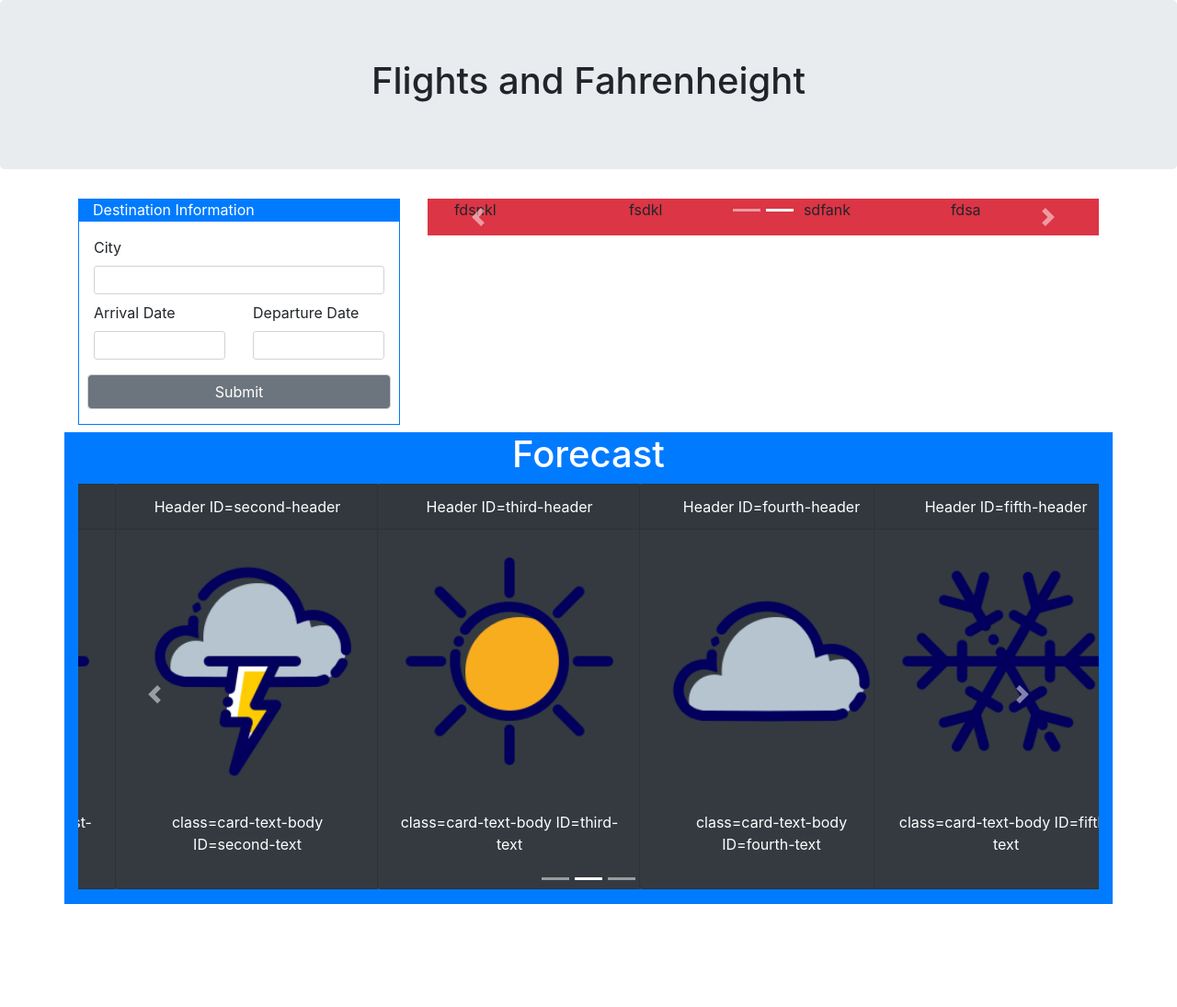
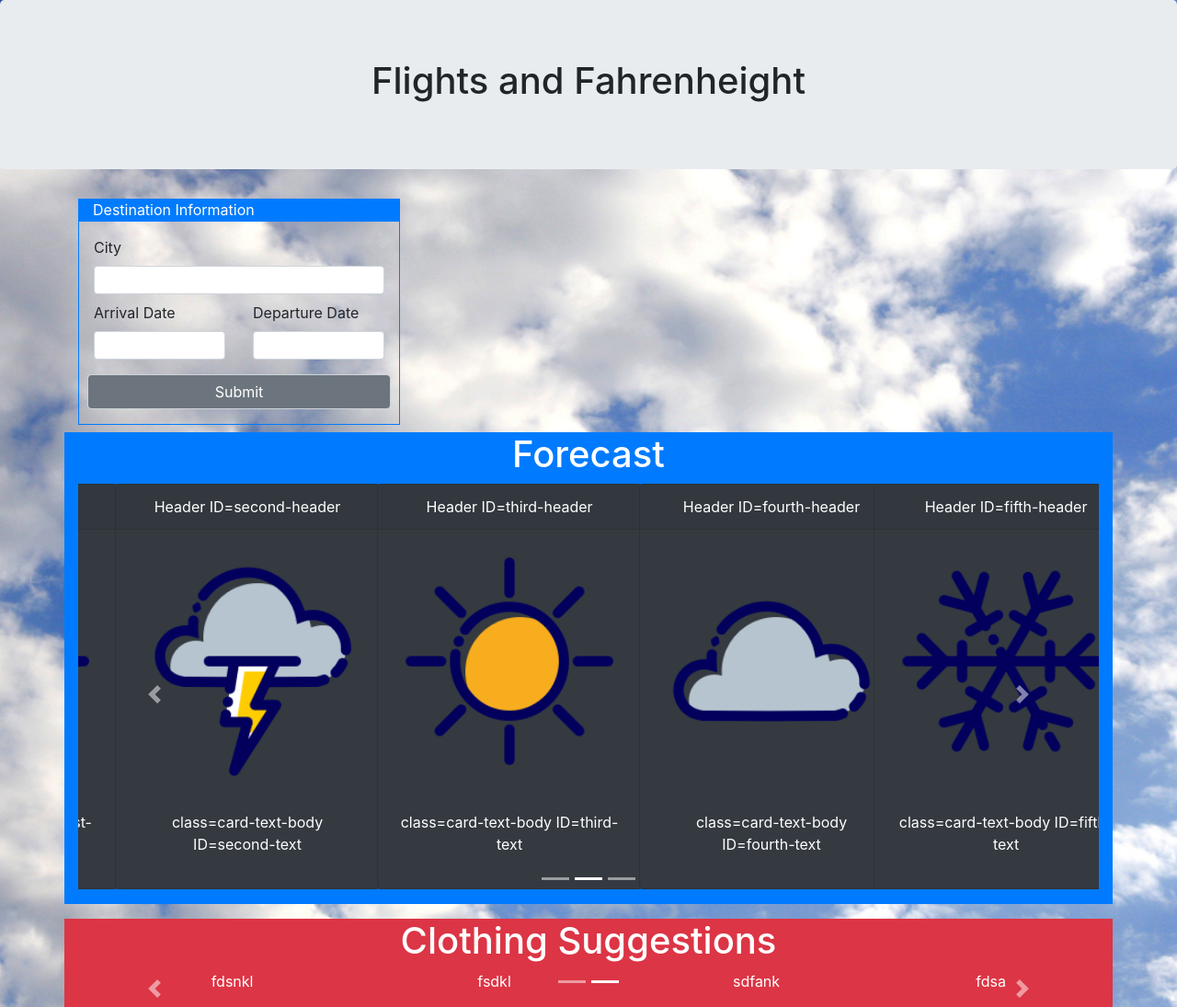
Before and after one commit to aktran321/aktran321-gwBootcampProject-1, a plain HTML site: page index.html in a window 1280 px wide. Shown: the whole page at 92% size. Before the commit the page ends 999 px from the top, so only its background shows below. Drawn offline with nearby package versions, Linux system fonts and the light colour scheme.

Commit message:
added a background picture and put the clothing carousel below the forecast carousel

```diff
--- a/index.html
+++ b/index.html
@@ -2,7 +2,7 @@
 <html lang="en">
 
     <head>
-
+            <meta name="viewport" content="width=device-width, initial-scale=1">
  <!--Bootstrap Link-->
  <link rel="stylesheet" href="https://maxcdn.bootstrapcdn.com/bootstrap/4.0.0/css/bootstrap.min.css"
  integrity="sha384-Gn5384xqQ1aoWXA+058RXPxPg6fy4IWvTNh0E263XmFcJlSAwiGgFAW/dAiS6JXm" crossorigin="anonymous">
@@ -12,13 +12,13 @@
 <script src="https://cdnjs.cloudflare.com/ajax/libs/popper.js/1.12.9/umd/popper.min.js" integrity="sha384-ApNbgh9B+Y1QKtv3Rn7W3mgPxhU9K/ScQsAP7hUibX39j7fakFPskvXusvfa0b4Q" crossorigin="anonymous"></script>
 <script src="https://maxcdn.bootstrapcdn.com/bootstrap/4.0.0/js/bootstrap.min.js" integrity="sha384-JZR6Spejh4U02d8jOt6vLEHfe/JQGiRRSQQxSfFWpi1MquVdAyjUar5+76PVCmYl" crossorigin="anonymous"></script>
 
-
+ <link rel="stylesheet" href="style.css">
 <div class="jumbotron text-center">
     <h1>Flights and Fahrenheight</h1>
 </div>
     </head>
     <body>
-        <div class ="container">
+        <div class ="container bg">
             <div class = "row">
                 <div class = "col-4">
                     <div class="w-100 badge-primary pl-3">
@@ -49,38 +49,6 @@
                     </form>
                 </div>
                 <div class = "col-8">
-                    <!--PUT A CAROUSEL HEREEEE-->
-                    <div id="carouselClothing" class="carousel slide bg-danger" data-ride="carousel">
-                        <ol class="carousel-indicators">
-                            <li data-target="#carouselClothing" data-slide-to="0" class="active"></li>
-                            <li data-target="#carouselClothing" data-slide-to="1" ></li>
-                        </ol>
-                        <div class="carousel-inner">
-                            <div class="carousel-item mb-3 active">
-                                    <div class="row">
-                                            <div class="col-3">njfs</div>
-                                            <div class="col-3">fdsnkl</div>
-                                            <div class="col-3">fsdkl</div>
-                                            <div class="col-3">sdfank</div>
-                                        </div>
-                            </div>
-                            <div class="carousel-item mb-3">
-                                <div class="row">
-                                    <div class="col-3">fdsa</div>
-                                    <div class="col-3">fasd</div>
-                                    <div class="col-3">fds</div>
-                                </div>
-                            </div>
-                        </div>
-                        <a class="carousel-control-prev" href="#carouselClothing" role="button" data-slide="prev">
-                                <span class="carousel-control-prev-icon" aria-hidden="true"></span>
-                                <span class="sr-only">Previous</span>
-                              </a>
-                              <a class="carousel-control-next" href="#carouselClothing" role="button" data-slide="next">
-                                <span class="carousel-control-next-icon" aria-hidden="true"></span>
-                                <span class="sr-only">Next</span>
-                              </a>
-                    </div>
 
                 </div>
             </div>
@@ -215,8 +183,45 @@
         </a>
       </div> <!--This is the end div for this ENTIRE carousel-->
                     </div>
+                </div> <!--End div for weather carousel's row-->
+
+            <div class="row">
+                <div class="col text-center badge-danger">
+                    <h1>Clothing Suggestions</h1>
+             <!--CLOTHING CAROUSEL HEREEEE-->
+             <div id="carouselClothing" class="carousel slide" data-ride="carousel">
+                    <ol class="carousel-indicators">
+                        <li data-target="#carouselClothing" data-slide-to="0" class="active"></li>
+                        <li data-target="#carouselClothing" data-slide-to="1" ></li>
+                    </ol>
+                    <div class="carousel-inner">
+                        <div class="carousel-item mb-3 active">
+                                <div class="row">
+                                        <div class="col-3">njfs</div>
+                                        <div class="col-3">fdsnkl</div>
+                                        <div class="col-3">fsdkl</div>
+                                        <div class="col-3">sdfank</div>
+                                    </div>
+                        </div>
+                        <div class="carousel-item mb-3">
+                            <div class="row">
+                                <div class="col-3">fdsa</div>
+                                <div class="col-3">kjn</div>
+                                <div class="col-3">nkj</div>
+                            </div>
+                        </div>
+                    </div>
+                    <a class="carousel-control-prev" href="#carouselClothing" role="button" data-slide="prev">
+                            <span class="carousel-control-prev-icon" aria-hidden="true"></span>
+                            <span class="sr-only">Previous</span>
+                          </a>
+                          <a class="carousel-control-next" href="#carouselClothing" role="button" data-slide="next">
+                            <span class="carousel-control-next-icon" aria-hidden="true"></span>
+                            <span class="sr-only">Next</span>
+                          </a>
                 </div>
-
+            </div>
+        </div>
         </div>
     </body>
 </html>
--- a/style.css
+++ b/style.css
@@ -0,0 +1,14 @@
+
+
+  body {
+    /* The image used */
+    background-image: url("images/sky-background.jpg");
+
+    /* Full height */
+    height: 100%;
+
+    /* Center and scale the image nicely */
+    background-position: center;
+    background-repeat: no-repeat;
+    background-size: cover;
+  }
```
Also changed, not shown: images/sky-background.jpg (added).
